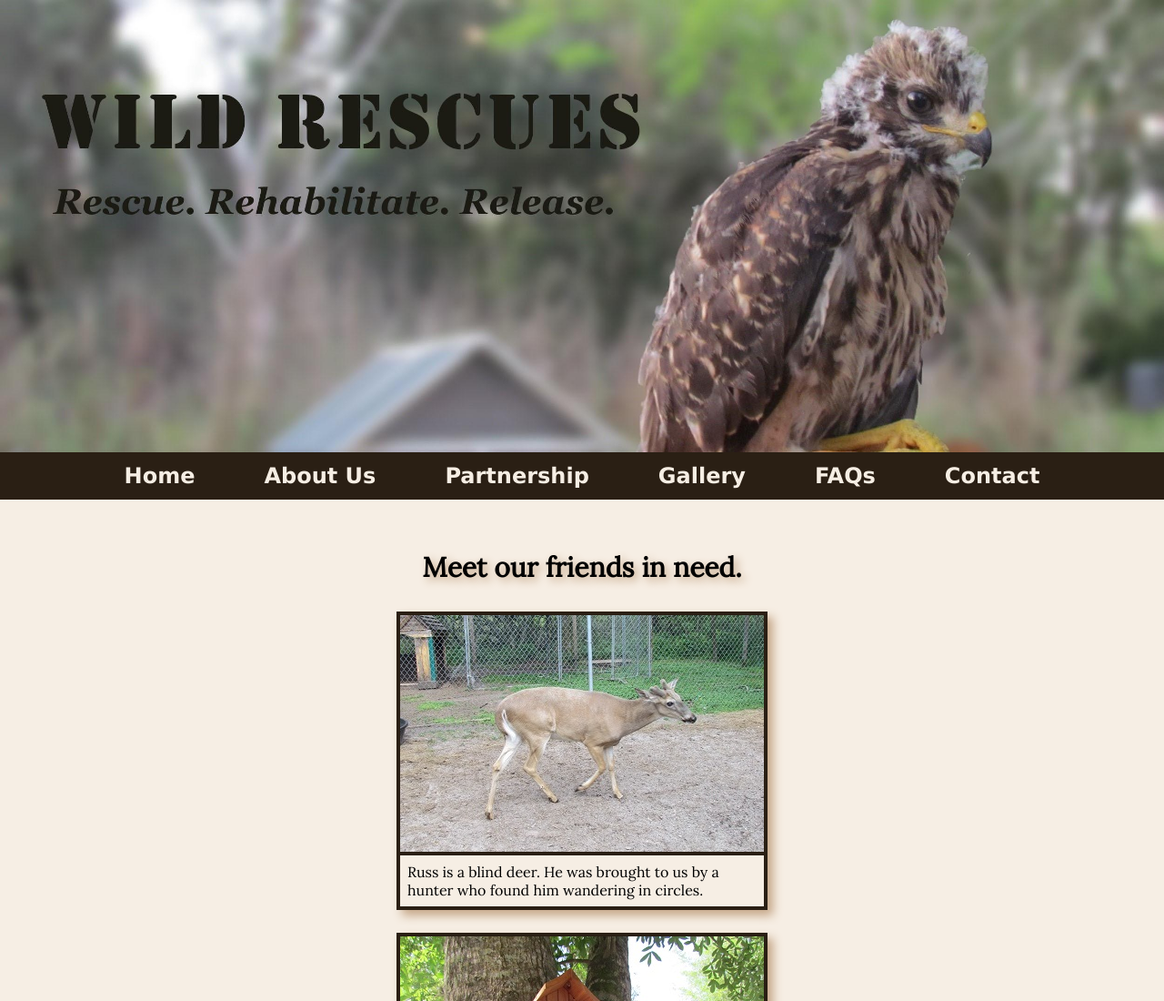
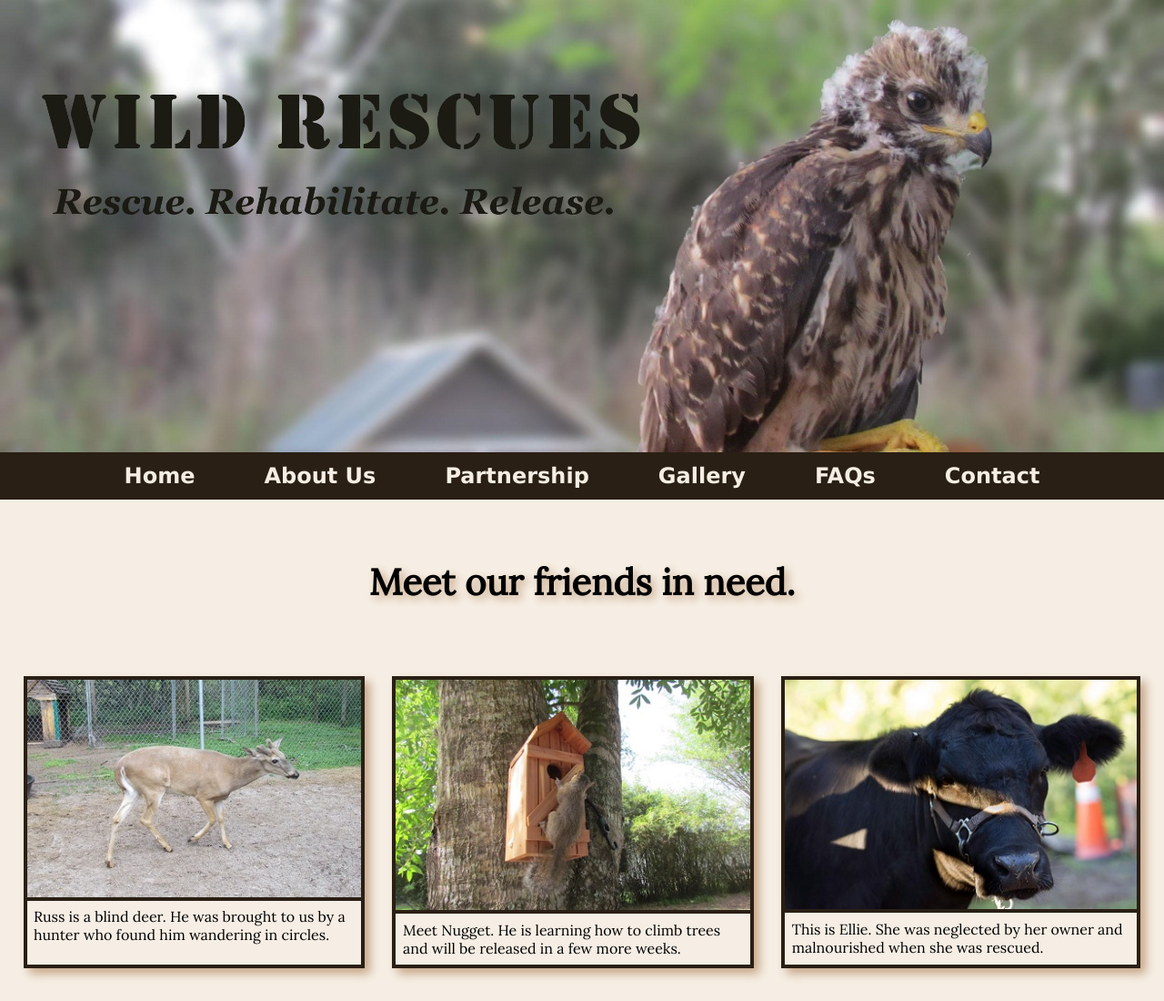
Before and after one commit to SMachado10/wildrescues, a plain HTML site: page gallery.html in a window 1280 px wide. Shown: the top 1100 px of the page at 91% size. Drawn offline with Linux system fonts and the light colour scheme; a web font is replaced by a local one.

Commit message:
Enhance gallery layout with responsive grid styles
Added responsive grid styles for gallery in tablet, desktop, and large desktop viewports.

```diff
--- a/css/styles.css
+++ b/css/styles.css
@@ -214,6 +214,17 @@ form {
     nav li a {
         padding: 0.5em;
     }
+
+    /* Tablet viewport: style rules for gallery */
+    .grid {
+        display: grid;
+        grid-template-columns: auto auto;
+        grid-gap: 10px;
+    }
+
+    aside {
+        grid-column: 1 / span 2;
+    }
 }
 
 /* Media Query for Desktop Viewport */
@@ -231,11 +242,23 @@ form {
     nav li a:hover {
         color: #2a1f14;
         background-color: #f6eee4;
+       opacity: 0.5;
     }
 
     /* Desktop Viewport: Style rules for main content */
     #info ul {
         margin-left: 5%;
+    }
+
+    /* Desktop Viewport: Style rules for gallery */
+    .grid {
+        grid-template-columns: auto auto auto;
+        grid-gap: 30px;
+    }
+
+    aside {
+        grid-column: 1 / span 3;
+        font-size: 2em;
     }
 }
 
@@ -253,6 +276,16 @@ form {
     main {
         background-color: #f6eee4;
     }
+
+    /* Large Desktop Viewport: Style rules for gallery */
+    .grid {
+        grid-template-columns: auto auto auto auto;
+    }
+
+    aside {
+        grid-column: 1 / span 4;
+        font-size: 3em;
+    }
 }
 
 /* Media Query for Print */
```
